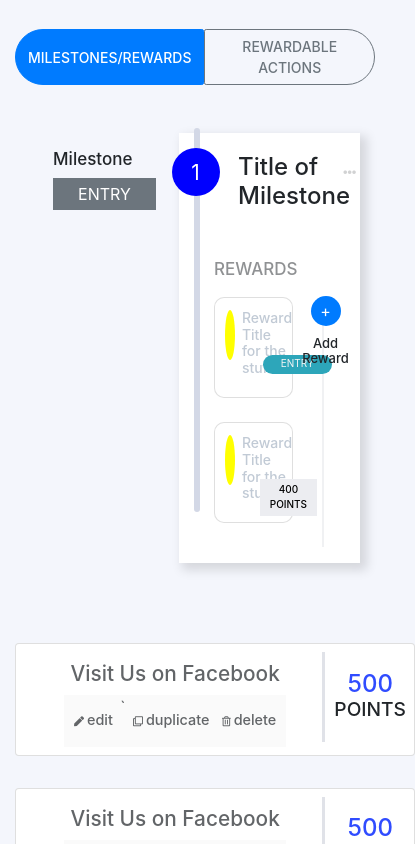
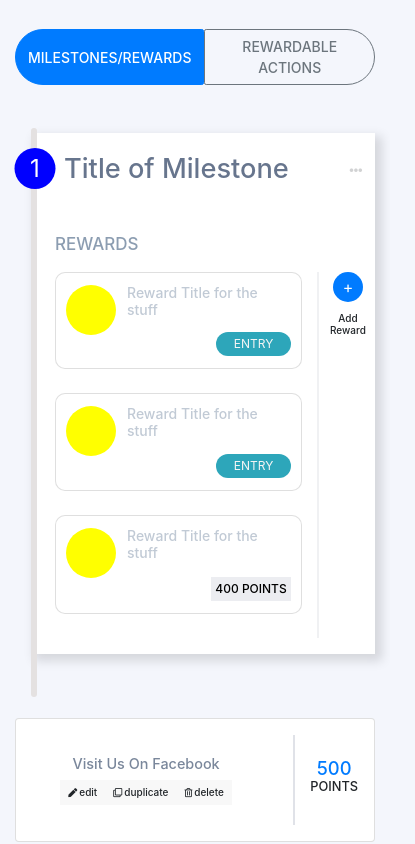
Before and after one commit to Charles-Project/UI-VUE, a Vue app: page / in a window 390 px wide. Shown: the part 2700-3544 px from the top of the page, 415 px wide, since content can reach past the window. Built offline with nearby package versions, Linux system fonts and the light colour scheme.

Commit message:
The two corrections are completed

```diff
--- a/src/components/Rewards/EntryCard.vue
+++ b/src/components/Rewards/EntryCard.vue
@@ -2,8 +2,10 @@
   <div class="col-md-6 col-lg-4 mb-4">
     <div class="card d-flex flex-row justify-content-start">
       <div class="card-img"></div>
-      <h5>Reward Title for the stuff</h5>
-      <button class="bttn bttn-radius">entry</button>
+      <div class="card-main ml-1">
+        <h5>Reward Title for the stuff</h5>
+        <div class="entr entr-radius">entry</div>
+      </div>
     </div>
   </div>
 </template>
@@ -12,7 +14,6 @@
   padding: 12px 0 12px 10px;
   border-radius: 10px;
   flex: 1;
-  position: relative;
 }
 
 .card-img {
@@ -22,24 +23,30 @@
   border-radius: 50%;
 }
 
-.card h5 {
+.card-main {
+  flex: 1;
+  padding-right: 10px;
+}
+
+.card-main h5 {
   font-size: 14px;
   margin-left: 7px;
+  margin-bottom: 14px;
   color: #c1cad5;
 }
 
-.bttn-radius {
+.entr-radius {
+  width: 75px;
   border-radius: 20px;
   background: #2da6ba;
   color: whitesmoke;
   font-size: 12px;
-  padding: 2px 20px 4px 20px;
-  position: absolute;
-  top: 56%;
-  left: 70%;
+  padding: 3px 0;
   border: none;
+  text-align: center;
   text-transform: uppercase;
   cursor: none;
+  margin-left: auto;
 }
 
 /* ----------- rewards item div for the cards and add rewards ------------------------- */
@@ -92,29 +99,19 @@
     font-size: 12px;
   }
 
-  .bttn-radius {
+  /* .entr-radius {
     top: 58%;
     left: 65%;
     padding: 1px 18px 3px 18px;
     border-radius: 20px;
     font-size: 11px;
-  }
-
-  .bttn-square {
-    font-size: 10px;
-    padding: 3px 10px 4px 10px;
-    left: 62%;
-  }
+  } */
 }
 
 @media (max-width: 1098px) {
-  .bttn-radius {
+  /* .entr-radius {
     left: 61%;
-  }
-
-  .bttn-square {
-    left: 58%;
-  }
+  } */
 
   .rewardAdd {
     right: -15px;
@@ -131,17 +128,13 @@
     font-size: 14px;
   }
 
-  .bttn-radius {
+  /* .entr-radius {
     top: 58%;
     left: 66%;
     padding: 2px 20px 4px 20px;
     border-radius: 20px;
     font-size: 12px;
-  }
-
-  .bttn-square {
-    left: 65%;
-  }
+  } */
 
   .mLine {
     height: 24rem;
@@ -152,13 +145,9 @@
 }
 
 @media (max-width: 871px) {
-  .bttn-radius {
+  /* .entr-radius {
     left: 62%;
-  }
-
-  .bttn-square {
-    left: 58%;
-  }
+  } */
 
   .rewardAdd {
     width: 79px;
@@ -175,12 +164,10 @@
 }
 
 @media (max-width: 822px) {
-  .bttn-radius {
-    /* top: 58%;
-    left: 65%; */
+  /* .entr-radius {
     padding: 1px 18px 3px 18px;
     border-radius: 20px;
     font-size: 10px;
-  }
+  } */
 }
 </style>
--- a/src/components/Rewards/MilestoneReward.vue
+++ b/src/components/Rewards/MilestoneReward.vue
@@ -1,11 +1,11 @@
 <template>
-  <div class="container-fluid my-3">
+  <div class="container-fluid px-0 my-3">
     <div class="milestoneCon d-flex justify-content-between">
       <!-- milestone button and line -->
       <div class="milestoneEntry">
-        <div class="mEntry">
-          <h5>Milestone</h5>
-          <button class="btnn btn-secondary" type="button">Entry</button>
+        <div class="mEntry d-none d-sm-block">
+          <h5 class="text-center">Milestone</h5>
+          <div class="btnn">Entry</div>
         </div>
         <div class="lineCycle">
           <div class="mLine"></div>
@@ -15,18 +15,20 @@
       <!-- milestone cards -->
       <div class="cardMilestone bg-white mr-0 mb-5 pb-3">
         <div class="titleMilesWrapper">
-          <h4 class="titleMiles pl-4">Title of Milestone</h4>
+          <h4 class="titleMiles">Title of Milestone</h4>
           <span class="awesome">
             <i class="fa fa-ellipsis-h fas-absolute"></i>
           </span>
         </div>
         <h5 class="hh5">Rewards</h5>
-        <div class="rewardItems d-flex justify-content-betweeen">
+        <div class="rewardItems d-flex justify-content-between pl-0">
           <div class="row rewardCards">
+            <EntryCard />
             <EntryCard />
             <PointsCard />
           </div>
-          <div class="rewardAdd">
+
+          <div class="rewardCon">
             <button class="btn-primary">+</button>
             <h5>Add Reward</h5>
           </div>
@@ -50,8 +52,7 @@ export default {
   padding-top: 9px;
   box-shadow: 5px 5px 10px 2px rgba(0, 0, 0, 0.13);
   flex: 1;
-  padding: 5px 10px 1px 35px;
-  /* position: relative; */
+  padding: 5px 10px 1px 24px;
 }
 
 .awesome {
@@ -75,63 +76,80 @@ export default {
   align-items: center;
   width: 180px;
   position: relative;
+  padding-left: 1rem;
 }
 
 .milestoneEntry h5 {
   font-size: 17px;
+  font-weight: 4;
 }
 
 .lineCycle {
   position: absolute;
+  top: 0;
+  right: 0;
+  height: 100%;
 }
 
 .mLine {
+  background-color: #e4e1e1;
+  border-radius: 10px;
+  height: 100%;
   position: absolute;
   width: 6px;
-  background: #d3d8e6;
-  height: 18rem;
   top: -5px;
-  left: 89px;
-  border-radius: 10px;
+  left: 0;
 }
 
 .mCycle {
-  width: 48px;
-  height: 48px;
+  width: 41px;
+  height: 41px;
   background: blue;
   border-radius: 50%;
   display: flex;
   justify-content: center;
   align-items: center;
   color: white;
-  font-size: 1.3rem;
+  font-size: 1.5rem;
   position: absolute;
-  left: 67px;
+  left: 0;
   top: 15px;
+  transform: translateX(calc(-50% + 4px));
 }
 
 .mEntry {
-  margin-top: 16px;
+  margin-top: 8px;
+}
+
+.mEntry h5 {
+  margin-bottom: 4px;
 }
 
 .titleMiles {
   margin-top: 15px;
   margin-bottom: 3rem;
+  margin-left: 9px;
+  font-size: 1.7rem;
+  color: #67758d;
 }
 
 .hh5 {
-  opacity: 0.5;
   text-transform: uppercase;
   margin-bottom: 1.1rem;
   font-size: 17px;
+  color: #8c9db1;
 }
 
 /*  */
 
 .btnn {
-  padding: 4px 25px;
+  padding: 3px 26px;
   border: none;
   text-transform: uppercase;
+  font-size: 13px;
+  background-color: #e2e4ee;
+  border-radius: 3px;
+  font-weight: 500;
 }
 
 .card {
@@ -184,30 +202,20 @@ export default {
 /*  */
 
 /*  */
-.rewardItems {
-  position: relative;
+
+.rewardCards {
+  width: 90%;
+  border-right: 2px solid #f0f1f3;
 }
 
-.rewardCards {
-  width: 92%;
-  border-right: 2px solid #f0f1f3;
-  padding-right: 14px;
-}
-
-.rewardAdd {
-  position: absolute;
-  right: -7px;
-  top: -1px;
-  /* border-left: 2px solid #f0f1f3; */
-  width: 99px;
-  padding-left: 10px;
-  padding-right: 10px;
+.rewardCon {
+  width: 11%;
   display: flex;
   flex-direction: column;
   align-items: center;
 }
 
-.rewardAdd h5 {
+.rewardCon h5 {
   font-size: 15px;
   text-align: center;
 }
@@ -245,20 +253,6 @@ export default {
   }
 }
 
-@media (max-width: 1098px) {
-  .bttn-radius {
-    left: 61%;
-  }
-
-  .bttn-square {
-    left: 58%;
-  }
-
-  .rewardAdd {
-    right: -15px;
-  }
-}
-
 @media (max-width: 991px) {
   .card-img {
     width: 50px;
@@ -280,13 +274,6 @@ export default {
   .bttn-square {
     left: 65%;
   }
-
-  .mLine {
-    height: 24rem;
-    top: -5px;
-    left: 89px;
-    border-radius: 10px;
-  }
 }
 
 @media (max-width: 871px) {
@@ -298,11 +285,7 @@ export default {
     left: 58%;
   }
 
-  .rewardAdd {
-    width: 79px;
-  }
-
-  .rewardAdd h5 {
+  .rewardCon h5 {
     font-size: 13px;
   }
 
@@ -314,11 +297,25 @@ export default {
 
 @media (max-width: 822px) {
   .bttn-radius {
-    /* top: 58%;
-    left: 65%; */
     padding: 1px 18px 3px 18px;
     border-radius: 20px;
     font-size: 10px;
   }
 }
+
+@media (max-width: 575px) {
+  .milestoneEntry {
+    width: 10px;
+  }
+
+  .rewardCon h5 {
+    font-size: 10px;
+  }
+}
+
+@media (max-width: 375px) {
+  .titleMiles {
+    font-size: 1.4rem;
+  }
+}
 </style>
--- a/src/components/Rewards/PointsCard.vue
+++ b/src/components/Rewards/PointsCard.vue
@@ -2,8 +2,10 @@
   <div class="col-md-6 col-lg-4 mb-4">
     <div class="card d-flex flex-row justify-content-start">
       <div class="card-img"></div>
-      <h5>Reward Title for the stuff</h5>
-      <button class="bttn bttn-square">400 points</button>
+      <div class="card-main ml-1">
+        <h5>Reward Title for the stuff</h5>
+        <div class="point point-square">400 points</div>
+      </div>
     </div>
   </div>
 </template>
@@ -22,36 +24,29 @@
   border-radius: 50%;
 }
 
-.card h5 {
+.card-main {
+  flex: 1;
+  padding-right: 10px;
+}
+
+.card-main h5 {
   font-size: 14px;
   margin-left: 7px;
+  margin-bottom: 15px;
   color: #c1cad5;
 }
 
-.bttn-radius {
-  border-radius: 20px;
-  background: #2da6ba;
-  color: whitesmoke;
+.point-square {
+  background: #ecedf1;
+  width: 80px;
+  text-align: center;
+  color: black;
   font-size: 12px;
-  padding: 2px 20px 4px 20px;
-  position: absolute;
-  top: 56%;
-  left: 70%;
+  padding: 3px 0;
+  font-weight: 500;
   border: none;
   text-transform: uppercase;
-}
-
-.bttn-square {
-  background: #ecedf1;
-  color: black;
-  font-size: 11px;
-  padding: 3px 10px 4px 10px;
-  font-weight: 500;
-  position: absolute;
-  top: 56%;
-  left: 68%;
-  border: none;
-  text-transform: uppercase;
+  margin-left: auto;
 }
 
 /* ----------- rewards item div for the cards and add rewards ------------------------- */
@@ -103,29 +98,11 @@
   .card h5 {
     font-size: 12px;
   }
-
-  .bttn-radius {
-    top: 58%;
-    left: 65%;
-    padding: 1px 18px 3px 18px;
-    border-radius: 20px;
-    font-size: 11px;
-  }
-
-  .bttn-square {
-    font-size: 10px;
-    padding: 3px 10px 4px 10px;
-    left: 62%;
-  }
 }
 
 @media (max-width: 1098px) {
-  .bttn-radius {
+  .point-radius {
     left: 61%;
-  }
-
-  .bttn-square {
-    left: 58%;
   }
 
   .rewardAdd {
@@ -143,18 +120,6 @@
     font-size: 14px;
   }
 
-  .bttn-radius {
-    top: 58%;
-    left: 66%;
-    padding: 2px 20px 4px 20px;
-    border-radius: 20px;
-    font-size: 12px;
-  }
-
-  .bttn-square {
-    left: 65%;
-  }
-
   .mLine {
     height: 24rem;
     top: -5px;
@@ -164,11 +129,11 @@
 }
 
 @media (max-width: 871px) {
-  .bttn-radius {
+  .point-radius {
     left: 62%;
   }
 
-  .bttn-square {
+  .point-square {
     left: 58%;
   }
 
@@ -187,7 +152,7 @@
 }
 
 @media (max-width: 822px) {
-  .bttn-radius {
+  .point-radius {
     /* top: 58%;
     left: 65%; */
     padding: 1px 18px 3px 18px;
--- a/src/components/visit-facebook/VisitCard.vue
+++ b/src/components/visit-facebook/VisitCard.vue
@@ -1,27 +1,31 @@
 <template>
-  <div class="col-md-6 col-lg-4 mr-0 my-3">
-    <div class="card d-flex justify-content-between flex-row">
+  <div class="col-sm-6 col-lg-4 mb-5">
+    <div class="card">
       <div class="card-main">
-        <h3>Visit Us on Facebook</h3>
-        <div class="card-icons d-flex justify-content-between">
+        <div>
+          <h3 class="text-capitalize">Visit us on facebook</h3>
+        </div>
+        <div class="card-icons">
           <div class="card-edit">
-            <p>edit</p>
             <i class="fas fa-pen"></i>
-          </div>`
+            <div>edit</div>
+          </div>
           <div class="card-duplicate">
-            <p>duplicate</p>
             <i class="far fa-clone"></i>
+            <div>duplicate</div>
           </div>
           <div class="card-delete">
-            <p>delete</p>
             <i class="far fa-trash-alt"></i>
+            <div>delete</div>
           </div>
         </div>
       </div>
-      <div class="line-div"></div>
-      <div class="card-points">
-        <h3>{{points}}</h3>
-        <h5 class="text-uppercase">Points</h5>
+      <div class="card-pointer">
+        <div class="card-line"></div>
+        <div class="card-points">
+          <h4 class="text-primary text-center">{{points}}</h4>
+          <h5 class="text-uppercase text-center">Points</h5>
+        </div>
       </div>
     </div>
   </div>
@@ -34,73 +38,167 @@ export default {
 <style scoped>
 .card {
   display: flex;
-  width: 25rem;
-  padding: 0.5rem 0.5rem 0.5rem 3rem;
-  position: relative;
+  flex: 1;
+  flex-direction: row;
+  justify-content: space-between;
+  align-items: center;
+  padding: 1rem 1.4rem 1rem 2.9rem;
 }
-
 .card-main {
-  opacity: 0.7;
   display: flex;
+  flex-direction: column;
   justify-content: center;
-  flex-direction: column;
-  width: 65%;
-  margin-top: 10px;
-}
-
-.card-main div {
-  background: #f8f8f8;
-  padding: 0 5px;
-}
-
-.card-main div .card-edit,
-.card-delete,
-.card-duplicate {
-  display: flex;
   align-items: center;
-}
-
-.card-main p {
-  order: 2;
-  margin-left: 3px;
-  margin-top: 14px;
+  width: 62%;
 }
 
 .card-main h3 {
-  text-align: center;
+  font-size: 1.2rem;
+  color: #7a879b;
+  margin-bottom: 0.5rem;
+}
+.card-icons {
+  display: flex;
+  justify-content: space-between;
+  background: #f8f8f8;
 }
 
-.card-main .far,
-.fas {
-  font-size: 10px;
+.card-duplicate,
+.card-delete,
+.card-edit {
+  display: flex;
+  justify-content: space-between;
+  align-items: center;
+  padding: 5px 8px;
 }
 
-.card-main h3 {
-  font-size: 1.3rem;
+.card-duplicate div,
+.card-delete div,
+.card-edit div {
+  font-size: 12px;
+  font-weight: 500;
 }
 
-.card-points {
-  display: flex;
-  justify-content: center;
-  align-items: center;
-  flex-direction: column;
+.card-duplicate i,
+.card-delete i,
+.card-edit i {
+  padding-right: 3px;
+  font-size: 11px;
 }
 
-.card-points h3 {
-  color: #304cff;
-  font-size: 1.5rem;
+.card-pointer {
+  display: flex;
+}
+
+.card-line {
+  width: 2px;
+  background: #e0e2e8;
+  height: 90px;
+}
+.card-points {
+  padding-left: 25px;
+  display: flex;
+  flex-direction: column;
+  align-items: center;
+  justify-content: center;
+}
+
+.card-points h4 {
+  font-size: 1.7rem;
+  font-weight: 500;
   margin-bottom: 0;
 }
 
 .card-points h5 {
-  font-size: 1.2rem;
+  font-size: 1rem;
+  font-weight: 500;
 }
 
-.line-div {
-  height: 90px;
-  width: 3px;
-  background: #e0e2e8;
-  position: absolute;
-  left: 77%;
+/* media */
+@media (max-width: 1145px) {
+  .card {
+    display: flex;
+    flex: 1;
+    flex-direction: row;
+    justify-content: space-between;
+    align-items: center;
+    padding: 1rem 1.4rem 1rem 1.9rem;
+  }
+
+  .card-main h3 {
+    font-size: 1rem;
+  }
+
+  .card-duplicate div,
+  .card-delete div,
+  .card-edit div {
+    font-size: 10px;
+    font-weight: 500;
+  }
+
+  .card-duplicate i,
+  .card-delete i,
+  .card-edit i {
+    padding-right: 2px;
+    font-size: 9px;
+  }
+}
+
+@media (max-width: 991px) {
+  .card-main {
+    width: 70%;
+  }
+
+  .card-main h3 {
+    font-size: 1.2rem;
+  }
+}
+
+@media (max-width: 774px) {
+  .card {
+    padding: 1rem 1.5rem 1rem 2.3rem;
+  }
+
+  .card-main {
+    width: 60%;
+  }
+
+  .card-main h3 {
+    font-size: 0.9rem;
+  }
+
+  .card-points h4 {
+    font-size: 1.15rem;
+  }
+
+  .card-points h5 {
+    font-size: 0.8rem;
+  }
+}
+
+@media (max-width: 687px) {
+  .card {
+    padding: 1rem 1rem 1rem 1rem;
+  }
+
+  .card-main {
+    width: 70%;
+  }
+
+  .card-main h3 {
+    font-size: 0.9rem;
+  }
+
+  .card-points h4 {
+    font-size: 1.15rem;
+  }
+
+  .card-points h5 {
+    font-size: 0.8rem;
+  }
+
+  .card-points {
+    padding-left: 15px;
+  }
 }
 </style>
--- a/src/components/visit-facebook/VisitFacebook.vue
+++ b/src/components/visit-facebook/VisitFacebook.vue
@@ -4,6 +4,12 @@
       <VisitCard :points="points" />
       <VisitCard :points="points" />
       <VisitCard :points="points" />
+    </div>
+
+    <div class="row">
+      <Visit />
+      <Visit />
+      <Visit />
     </div>
   </div>
 </template>
```
